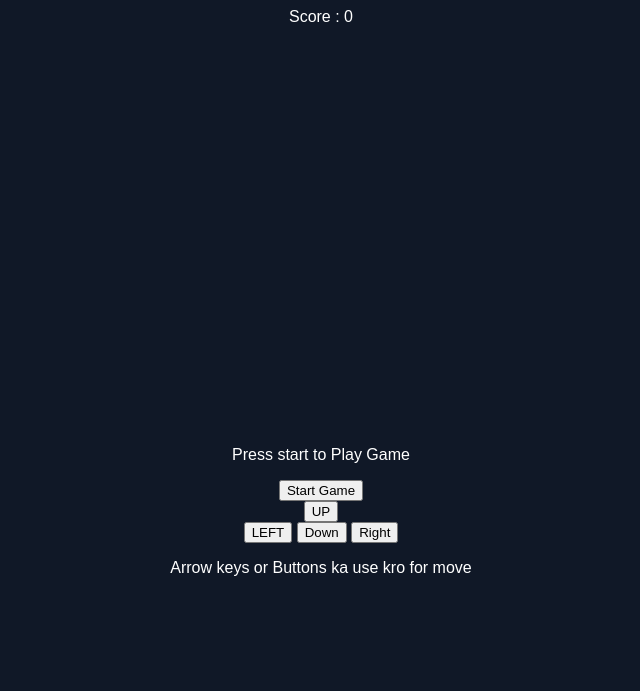
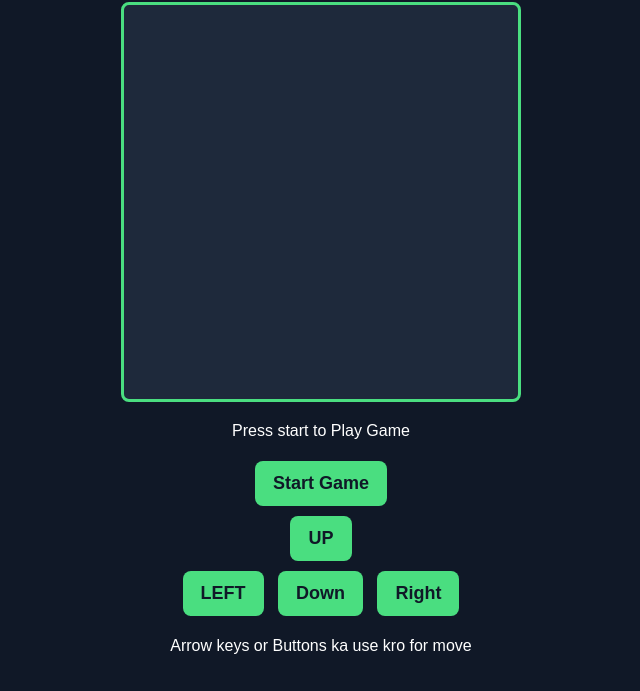
Before and after one commit to AnkitHeree/Snake-Game, a plain HTML site: page index.html in a window 1280 px wide. Shown: the part 139-830 px from the top of the page, without its empty margins (319-959 px from the left). Before the commit the page ends 800 px from the top, so only its background shows below. Drawn offline with Linux system fonts and the light colour scheme.

Commit message:
css hover added

```diff
--- a/style.css
+++ b/style.css
@@ -19,3 +19,37 @@ body {
     width: 100%;
     max-width: 460px;
 }  /*container*/
+
+h1 {
+    color: #4ade80;
+}
+
+.score-box {
+    font-size: 22px;
+    margin: 15px;
+}
+
+canvas {
+    width: min(100%, 400px);
+    height: auto;
+    background: #1e293b;
+    border: 3px solid #4ade80;
+    border-radius: 8px;
+}
+
+button {
+    padding: 12px 18px;
+    margin: 5px;
+    border: none;
+    border-radius: 8px;
+    background: #4ade80;
+    color: #101827;
+    font-size: 18px;
+    font-weight: bold;
+    cursor: pointer;
+    touch-action: manipulation;
+}
+
+button:hover {
+    background: #22c55e;
+}
```
